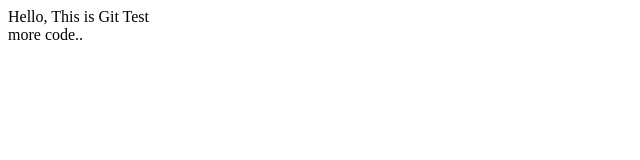
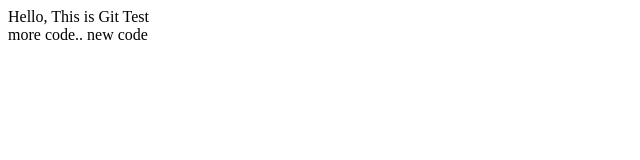
Before and after one commit to supunwimukthi/demo, a plain HTML site: page web/index.html in a window 1280 px wide. Shown: the full height of the page, 0-640 px from the left. Drawn offline with Linux system fonts and the light colour scheme.

Commit message:
more and more changes

```diff
--- a/web/index.html
+++ b/web/index.html
@@ -17,5 +17,7 @@ and open the template in the editor.
 
         more code..
 
+        new code
+
     </body>
 </html>
```
